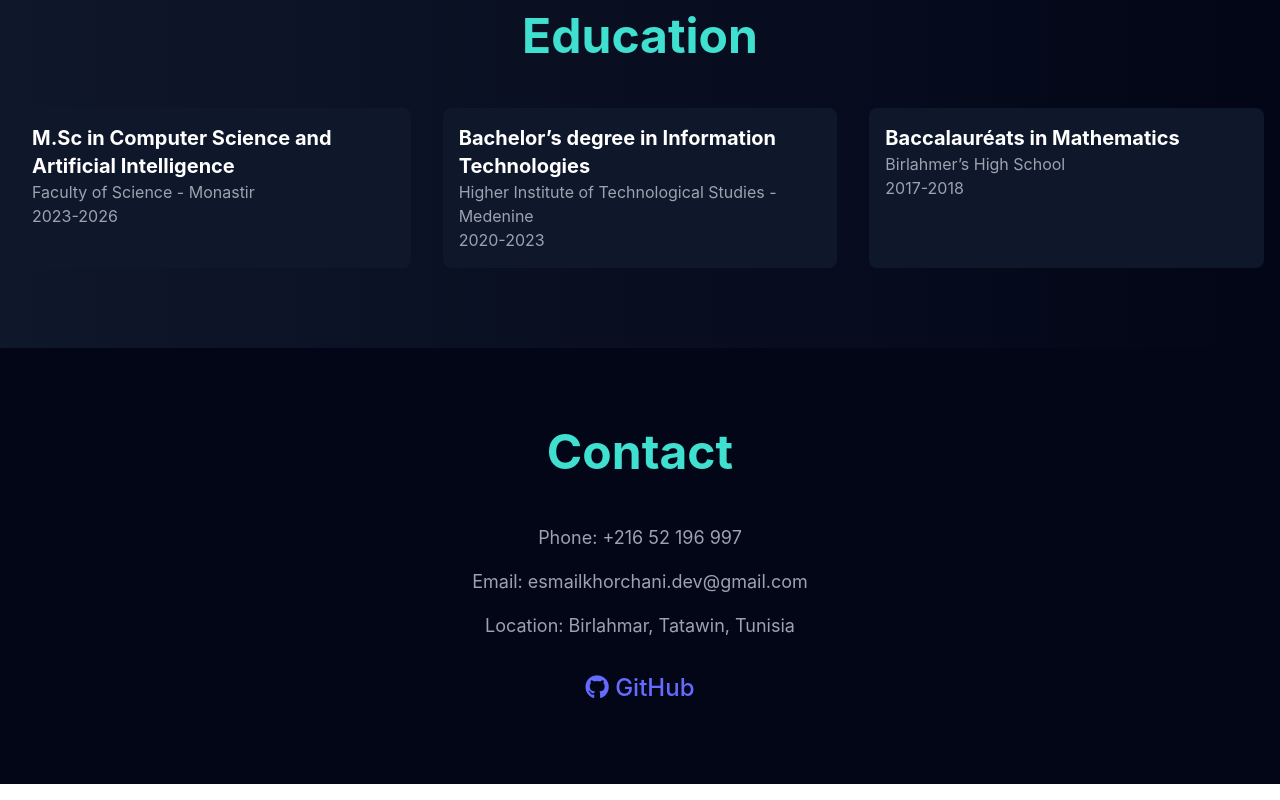
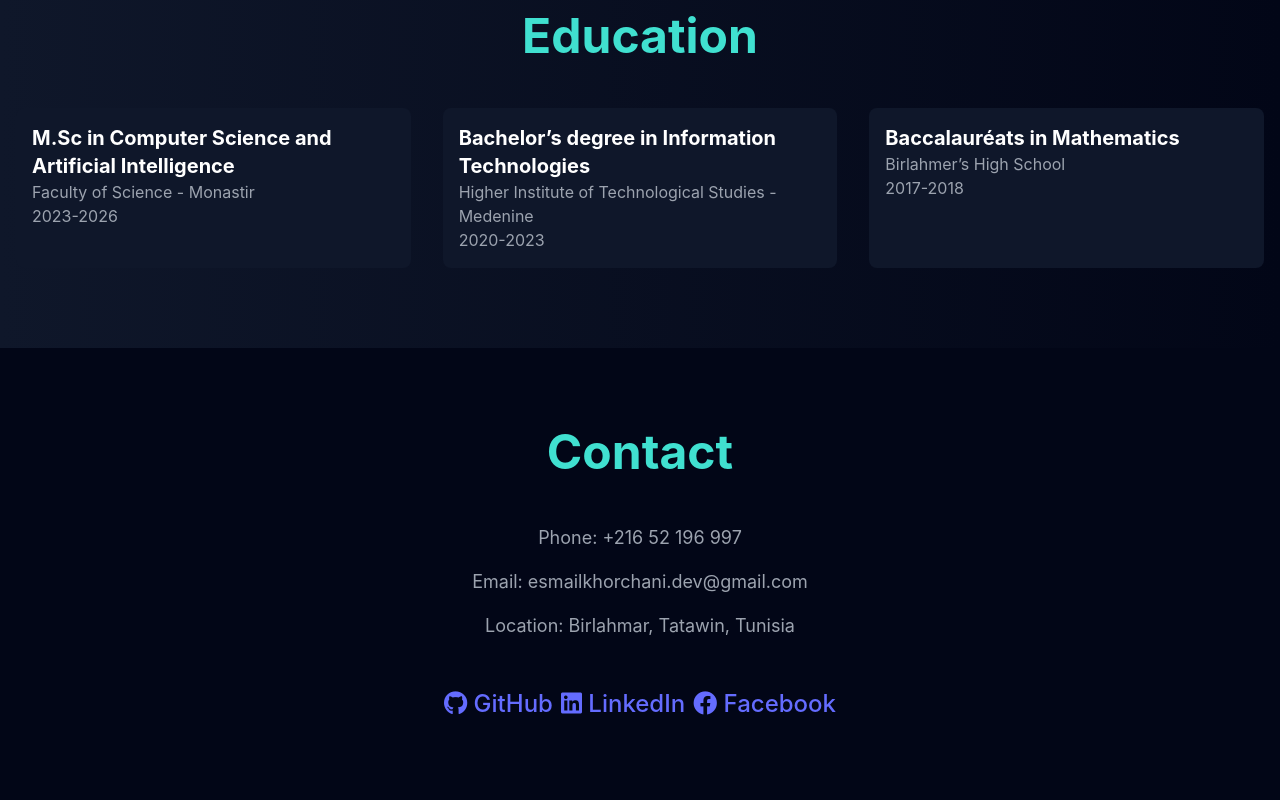
Before and after one commit to EsmailDev21/portfolio-client, a React (Vite) app: page / in a window 1280 px wide. Shown: the part 3106-3906 px from the top of the page. Built offline with nearby package versions, Linux system fonts and the light colour scheme.

Commit message:
added links

```diff
--- a/src/components/Contact.tsx
+++ b/src/components/Contact.tsx
@@ -12,6 +12,7 @@ function Contact() {
         <p className="text-lg mb-4 text-gray-400">
           Location: Birlahmar, Tatawin, Tunisia
         </p>
+        <div className="flex flex-row align-center justify-center space-x-2">
           <div className="flex justify-center space-x-4 mt-8">
             <a
               href="https://github.com/EsmailDev21"
@@ -20,6 +21,23 @@ function Contact() {
               <i className="fab fa-github"></i> GitHub
             </a>
           </div>
+          <div className="flex justify-center space-x-4 mt-8">
+            <a
+              href="https://www.linkedin.com/in/khorchani-esmail-499949259/"
+              className="text-2xl hover:text-turquoise"
+            >
+              <i className="fab fa-linkedin"></i> LinkedIn
+            </a>
+          </div>
+          <div className="flex justify-center space-x-4 mt-8">
+            <a
+              href="https://www.linkedin.com/in/khorchani-esmail-499949259/"
+              className="text-2xl hover:text-turquoise"
+            >
+              <i className="fab fa-facebook"></i> Facebook
+            </a>
+          </div>
+        </div>
       </div>
     </section>
   );
```
Lines whose indentation alone changed are shown as unchanged.
